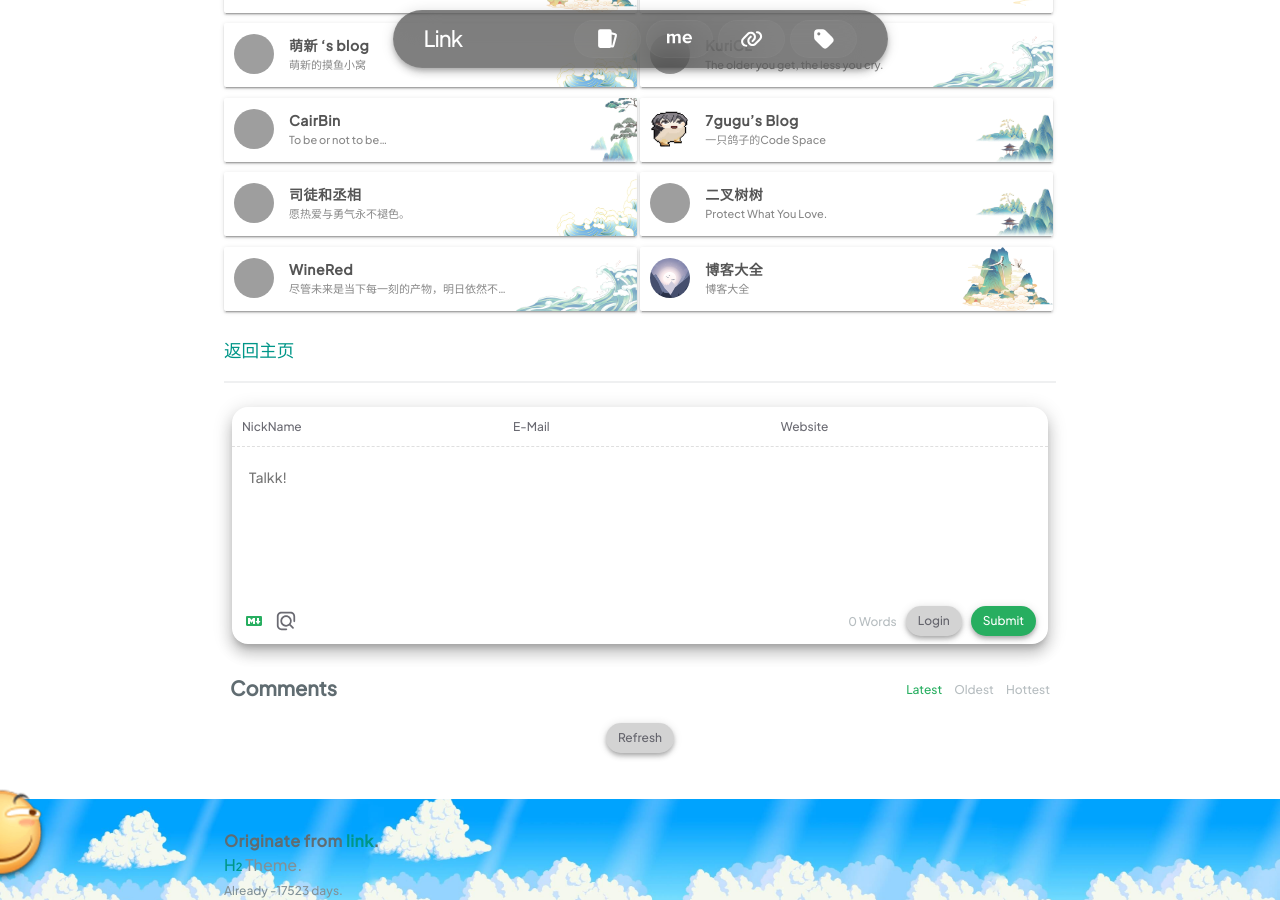
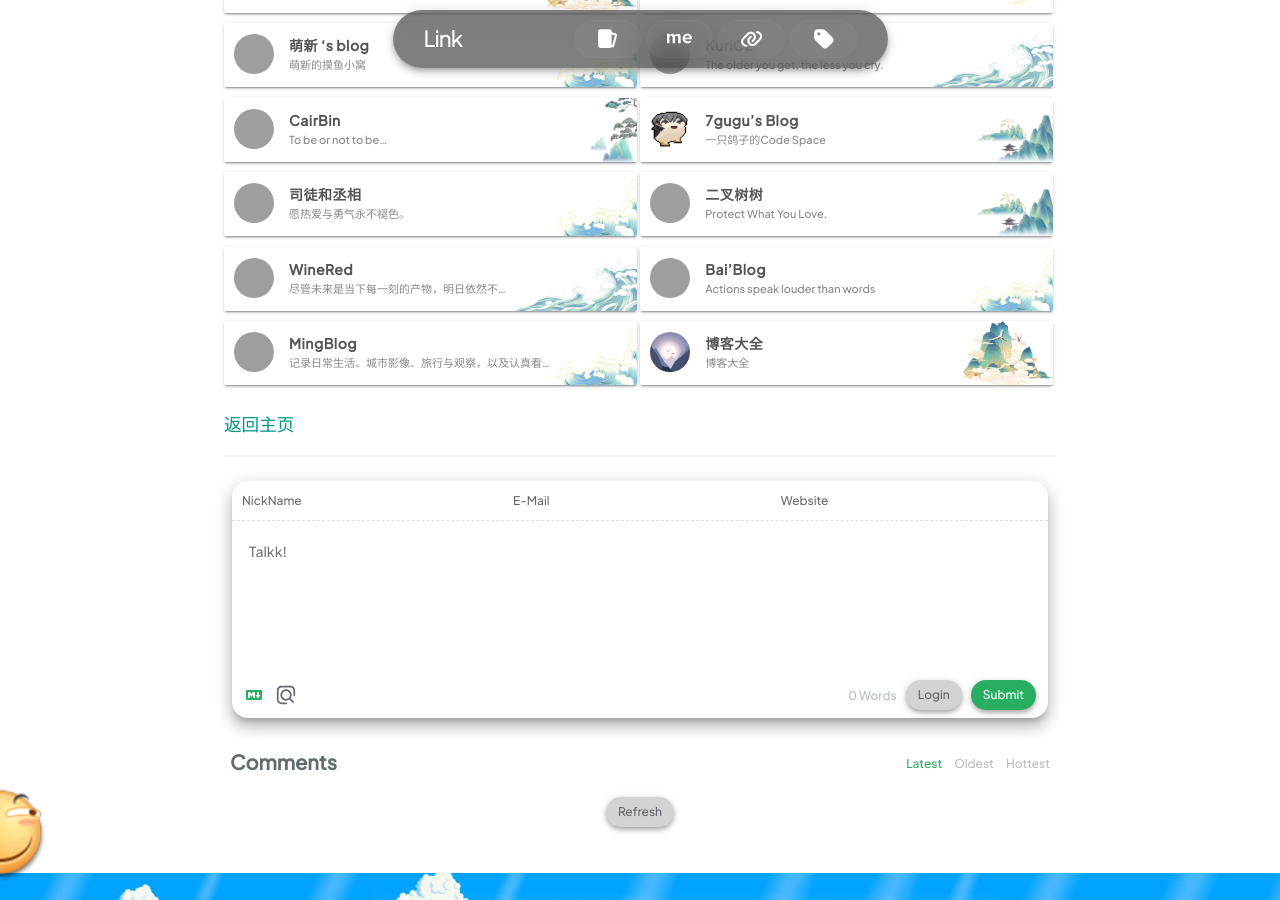
Before and after one commit to link9596/qwq, a Jekyll site: the page built from pages/link.md, in a window 1280 px wide and 900 px high, scrolled down 1339 px. Built offline with Jekyll 4.4.1, drawn with Linux system fonts in a browser that asks for light colours; comment, search, counter and statistics services are not loaded; grey boxes are pictures that could not be loaded.

Commit message:
Update friends.yml

```diff
--- a/_data/friends.yml
+++ b/_data/friends.yml
@@ -149,6 +149,18 @@
   describe: 尽管未来是当下每一刻的产物，明日依然不属于今日。
   skin: /theme/skin/skin3.png
 
+- name: Bai’Blog
+  image: https://baiblog.vip/images/5.png
+  url: https://baiblog.vip/
+  describe: Actions speak louder than words
+  skin: /theme/skin/skin4.png
+
+- name: MingBlog
+  image: https://mingblog.site/icons/icon-512.png
+  url: https://mingblog.site/
+  describe: 记录日常生活、城市影像、旅行与观察，以及认真看过、读过和听过的作品
+  skin: /theme/skin/skin4.png
+
 # - name: 轻惋导航
 #  image: /avatar/default.png
 #  url: https://www.chainwon.com/
```
